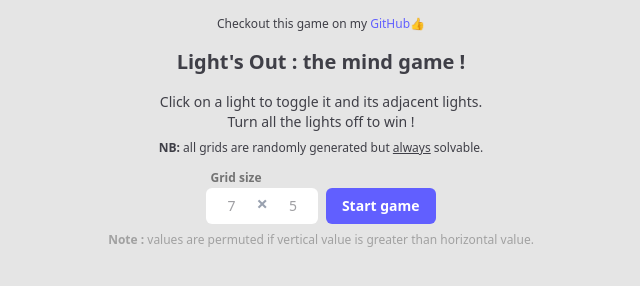
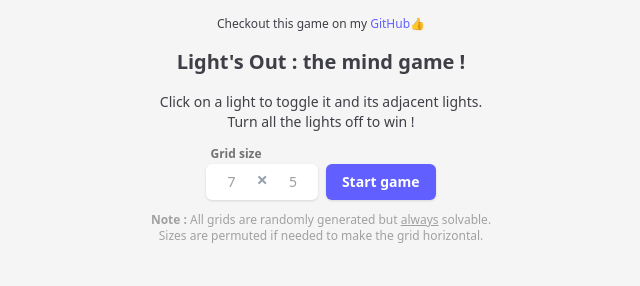
Before and after one commit to ryan-hmd/lights-out, a website with bundled scripts: page index.html in a window 1280 px wide. Shown: the whole page, without its empty margins (319-959 px from the left). Built offline with nearby package versions, Linux system fonts and the light colour scheme.

Commit message:
style: minor ui changes

```diff
--- a/index.html
+++ b/index.html
@@ -53,7 +53,7 @@
             }
         </style>
     </head>
-    <body class="bg-neutral-200">
+    <body class="bg-neutral-100">
         <div class="text-zinc-700 text-sm mt-4">
             <aside class="text-center mb-4 text-xs">
                 Checkout this game on my
@@ -74,11 +74,6 @@
                         <br />
                         Turn all the lights off to win !
                     </p>
-                    <p class="text-xs">
-                        <b>NB: </b>all grids are randomly generated but
-                        <u>always</u>
-                        solvable.
-                    </p>
                 </div>
             </header>
             <main>
@@ -86,7 +81,7 @@
 
                 <form
                     id="settings"
-                    class="flex flex-col sm:flex-row gap-2 w-fit justify-center mx-auto"
+                    class="flex flex-col sm:flex-row gap-2 w-fit justify-center mx-auto *:shadow-sm"
                 >
                     <div
                         class="flex bg-white w-fit items-center rounded-md relative"
@@ -125,9 +120,12 @@
                     </button>
                 </form>
             </main>
-            <aside class="text-xs text-center text-neutral-400 mt-2">
-                <b>Note : </b>values are permuted if vertical value is greater
-                than horizontal value.
+            <aside class="text-xs text-center text-neutral-400 mt-3">
+                <b>Note : </b>All grids are randomly generated but
+                <u>always</u>
+                solvable.
+                <br />
+                Sizes are permuted if needed to make the grid horizontal.
             </aside>
         </div>
     </body>
```
